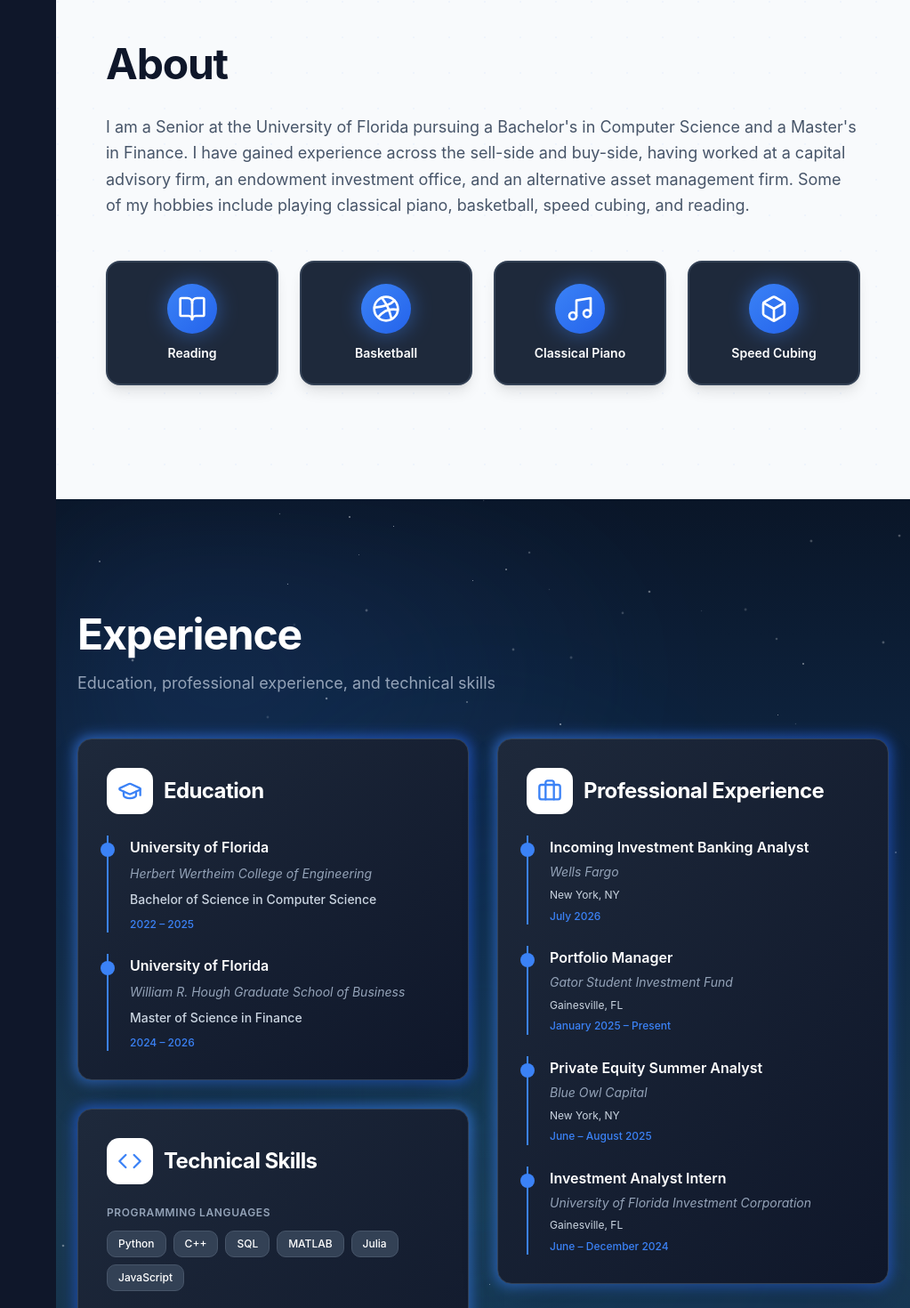
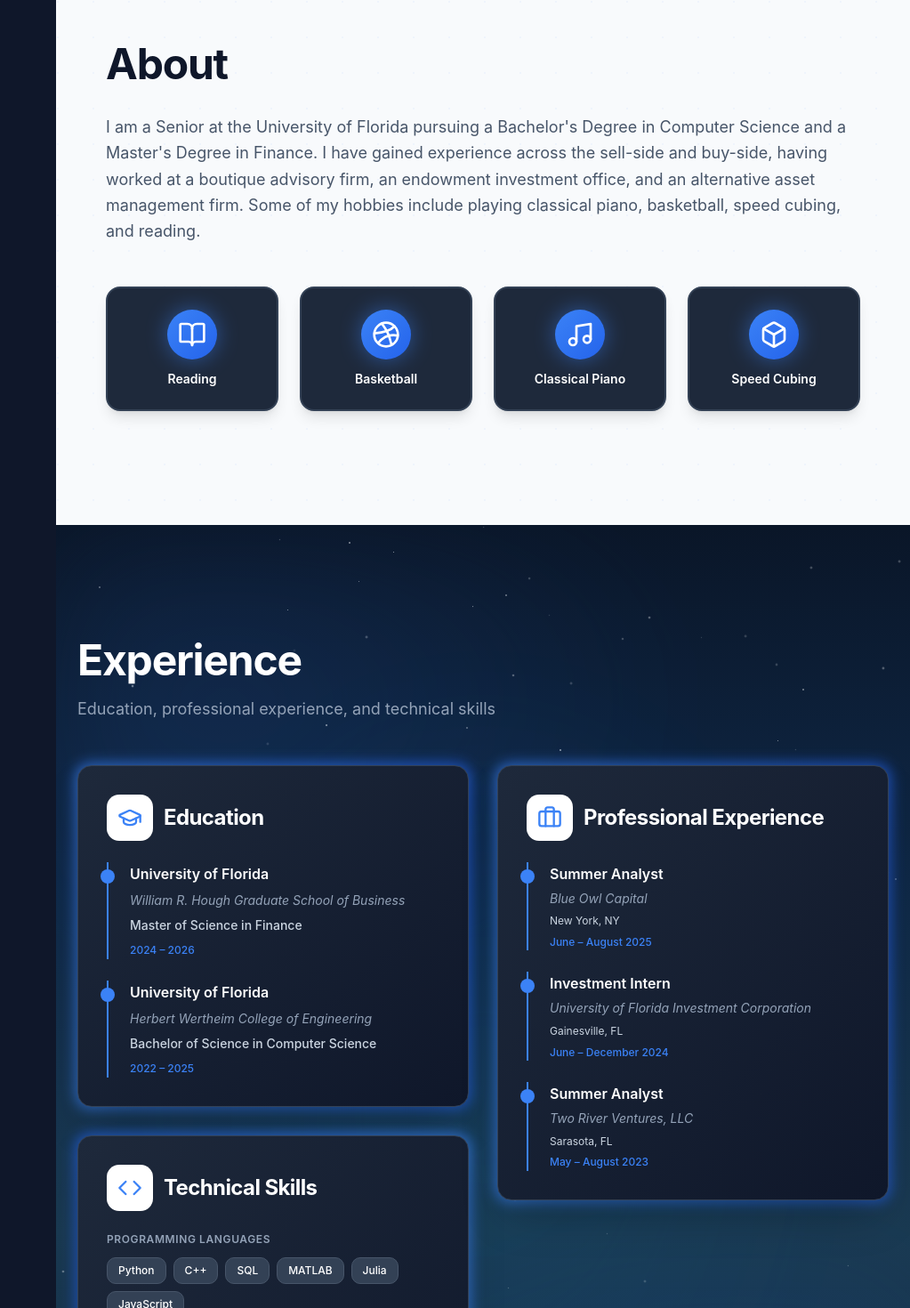
Before and after one commit to devxinvestor/Devin-Mohr-Website, a Next.js app: page / in a window 1280 px wide. Shown: the part 880-2350 px from the top of the page at 89% size, without its empty margins (257-1280 px from the left). Built offline with nearby package versions, Linux system fonts and the light colour scheme.

Commit message:
Adjustments to Images and Design

```diff
--- a/components/about-section.tsx
+++ b/components/about-section.tsx
@@ -46,8 +46,8 @@ export default function AboutSection() {
               animate={isInView ? { opacity: 1, x: 0 } : {}}
               transition={{ delay: 0.3, duration: 0.5 }}
             >
-              I am a Senior at the University of Florida pursuing a Bachelor's in Computer Science and a Master's in
-              Finance. I have gained experience across the sell-side and buy-side, having worked at a capital advisory
+              I am a Senior at the University of Florida pursuing a Bachelor's Degree in Computer Science and a Master's Degree in
+              Finance. I have gained experience across the sell-side and buy-side, having worked at a boutique advisory
               firm, an endowment investment office, and an alternative asset management firm. Some of my hobbies include
               playing classical piano, basketball, speed cubing, and reading.
             </motion.p>
--- a/components/experience-section.tsx
+++ b/components/experience-section.tsx
@@ -7,28 +7,22 @@ import { Briefcase, GraduationCap, Code } from "lucide-react"
 
 const experiences = [
   {
-    year: "July 2026",
-    title: "Incoming Investment Banking Analyst",
-    organization: "Wells Fargo",
-    location: "New York, NY",
-  },
-  {
-    year: "January 2025 – Present",
-    title: "Portfolio Manager",
-    organization: "Gator Student Investment Fund",
-    location: "Gainesville, FL",
-  },
-  {
     year: "June – August 2025",
-    title: "Private Equity Summer Analyst",
+    title: "Summer Analyst",
     organization: "Blue Owl Capital",
     location: "New York, NY",
   },
   {
     year: "June – December 2024",
-    title: "Investment Analyst Intern",
+    title: "Investment Intern",
     organization: "University of Florida Investment Corporation",
     location: "Gainesville, FL",
+  },
+  {
+    year: "May – August 2023",
+    title: "Summer Analyst",
+    organization: "Two River Ventures, LLC",
+    location: "Sarasota, FL",
   },
 ]
 
@@ -188,11 +182,11 @@ export default function ExperienceSection() {
                     >
                       <div className="absolute -left-[9px] top-2 w-4 h-4 bg-[#3b82f6] rounded-full" />
                       <p className="font-semibold text-white mb-1.5">University of Florida</p>
-                      <p className="text-sm italic text-[#94a3b8] mb-1.5">Herbert Wertheim College of Engineering</p>
-                      <p className="text-sm font-medium text-[#cbd5e1] mb-1.5">
-                        Bachelor of Science in Computer Science
+                      <p className="text-sm italic text-[#94a3b8] mb-1.5">
+                        William R. Hough Graduate School of Business
                       </p>
-                      <p className="text-xs text-[#3b82f6] font-medium">2022 – 2025</p>
+                      <p className="text-sm font-medium text-[#cbd5e1] mb-1.5">Master of Science in Finance</p>
+                      <p className="text-xs text-[#3b82f6] font-medium">2024 – 2026</p>
                     </motion.div>
 
                     <motion.div
@@ -202,11 +196,11 @@ export default function ExperienceSection() {
                     >
                       <div className="absolute -left-[9px] top-2 w-4 h-4 bg-[#3b82f6] rounded-full" />
                       <p className="font-semibold text-white mb-1.5">University of Florida</p>
-                      <p className="text-sm italic text-[#94a3b8] mb-1.5">
-                        William R. Hough Graduate School of Business
+                      <p className="text-sm italic text-[#94a3b8] mb-1.5">Herbert Wertheim College of Engineering</p>
+                      <p className="text-sm font-medium text-[#cbd5e1] mb-1.5">
+                        Bachelor of Science in Computer Science
                       </p>
-                      <p className="text-sm font-medium text-[#cbd5e1] mb-1.5">Master of Science in Finance</p>
-                      <p className="text-xs text-[#3b82f6] font-medium">2024 – 2026</p>
+                      <p className="text-xs text-[#3b82f6] font-medium">2022 – 2025</p>
                     </motion.div>
                   </div>
                 </div>
--- a/components/projects-section.tsx
+++ b/components/projects-section.tsx
@@ -98,6 +98,7 @@ export default function ProjectsSection() {
   }
 
   return (
+    <>
       <section id="projects" className="py-24 lg:py-32 bg-white/90 backdrop-blur-sm lg:ml-80 overflow-hidden">
         <div className="max-w-7xl mx-auto px-6">
           <motion.div
@@ -149,24 +150,24 @@ export default function ProjectsSection() {
                   transition={{ delay: index * 0.1 }}
                   whileHover={{ y: -8 }}
                 >
-                <div className="aspect-video overflow-hidden bg-[#f1f5f9] relative">
+                  <>
+                    <a
+                      href={project.github}
+                      target="_blank"
+                      rel="noopener noreferrer"
+                      className="aspect-video overflow-hidden bg-[#f1f5f9] relative block cursor-pointer"
+                    >
                       <img
                         src={project.image || "/placeholder.svg"}
                         alt={project.title}
                         className="w-full h-full object-cover group-hover:scale-110 transition-transform duration-500"
                       />
                       <div className="absolute inset-0 bg-gradient-to-t from-[#0f172a]/80 to-transparent opacity-0 group-hover:opacity-100 transition-opacity duration-300 flex items-end justify-end p-4 gap-2">
-                    <a
-                      href={project.github}
-                      target="_blank"
-                      rel="noopener noreferrer"
-                      className="p-2 bg-white/90 rounded-full hover:bg-white transition-colors"
-                      aria-label="View on GitHub"
-                    >
+                        <div className="p-2 bg-white/90 rounded-full hover:bg-white transition-colors">
                           <Github className="w-5 h-5 text-[#0f172a]" />
-                    </a>
                         </div>
                       </div>
+                    </a>
 
                     <div className="p-6">
                       <h3 className="text-xl font-semibold text-[#0f172a] group-hover:text-[#3b82f6] transition-colors mb-2">
@@ -186,6 +187,7 @@ export default function ProjectsSection() {
                         ))}
                       </div>
                     </div>
+                  </>
                 </motion.div>
               ))}
             </div>
@@ -193,12 +195,13 @@ export default function ProjectsSection() {
             <p className="text-center text-sm text-[#64748b] mt-6 md:hidden">Swipe to see more projects →</p>
           </motion.div>
         </div>
+      </section>
 
       <style jsx>{`
         .scrollbar-hide::-webkit-scrollbar {
           display: none;
         }
       `}</style>
-    </section>
+    </>
   )
 }
```
Also changed, not shown: public/images/Devin-Mohr.png, 1 other file (tests, documents, lock files or other folders). Lines whose indentation alone changed are shown as unchanged.
